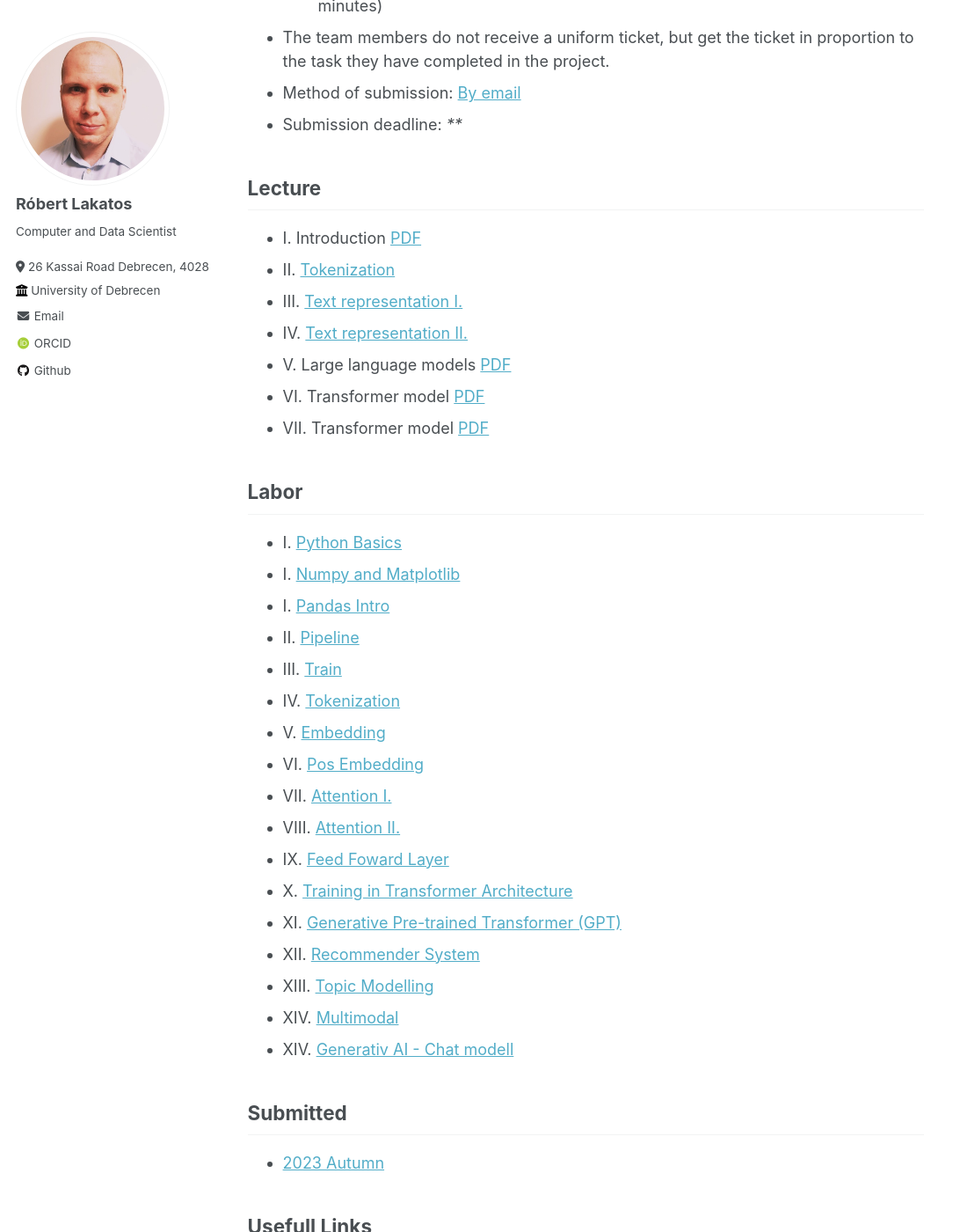
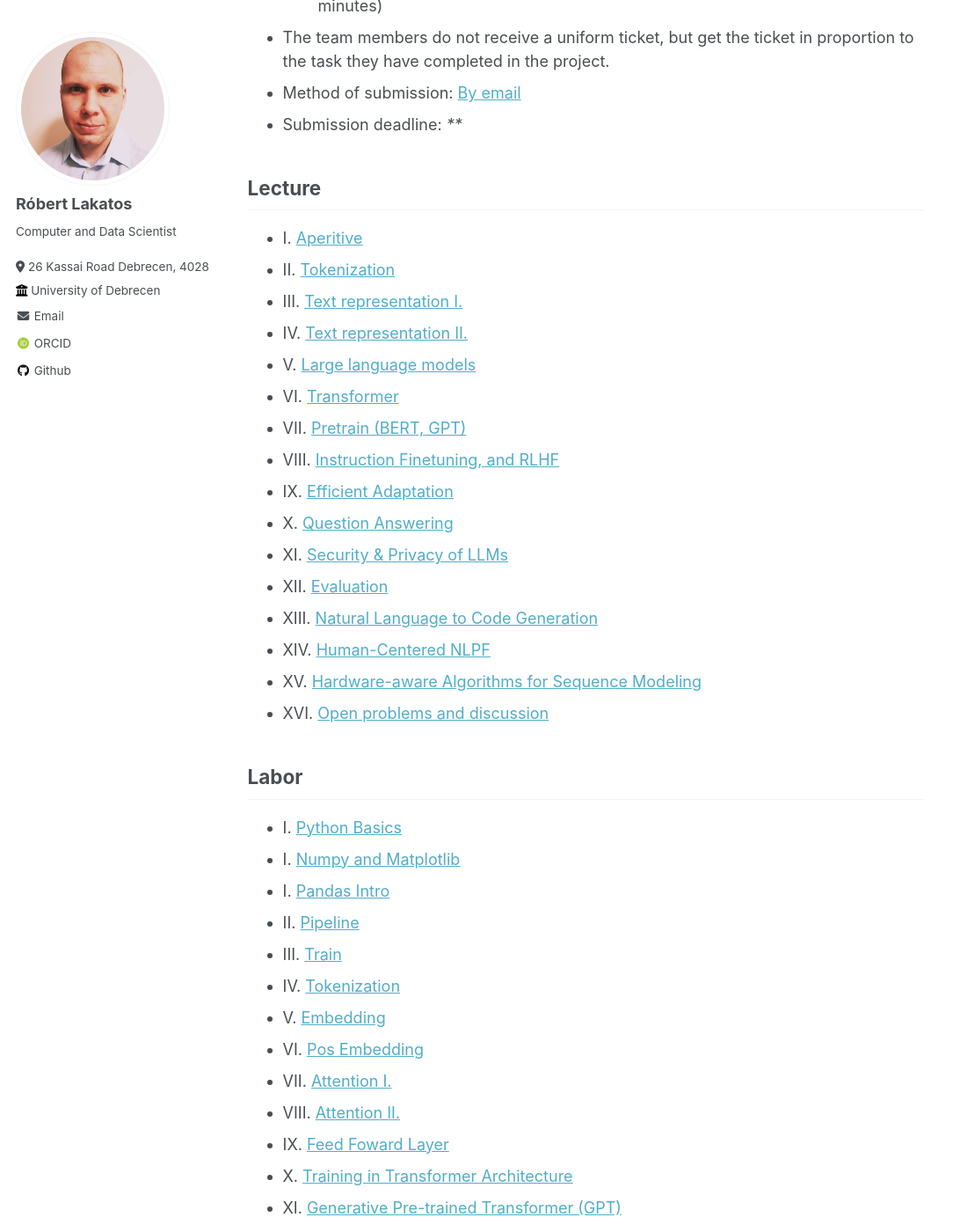
Before and after one commit to robertlakatos/me, a Jekyll site: the page built from _teaching/NLP-A.md, in a window 1280 px wide and 1400 px high, scrolled down 860 px. Shown: the whole window at 88% size, without its empty margins (0-1084 px from the left). Built offline with Jekyll 4.4.1, drawn with Linux system fonts in a browser that asks for light colours; some web fonts are replaced.

Commit message:
20240402

```diff
--- a/_teaching/NLP-A.md
+++ b/_teaching/NLP-A.md
@@ -27,13 +27,22 @@ Within the framework of the subject, students will learn about the basics of nat
 
 ## Lecture
 
-- I.    Introduction [PDF](https://robertlakatos.github.io/me/materials/NLP-A/lectures/L01_anlp.pdf)
+- I.    [Aperitive](https://robertlakatos.github.io/me/materials/NLP-A/lectures/L01_anlp.pdf)
 - II.   [Tokenization](../materials/NLP-A/lectures/lesson_2)
 - III.  [Text representation I.](../materials/NLP-A/lectures/lesson_3)
 - IV.   [Text representation II.](../materials/NLP-A/lectures/lesson_4)
-- V.    Large language models [PDF](https://robertlakatos.github.io/me/materials/NLP-A/lectures/L05_anlp.pdf)
-- VI.   Transformer model [PDF](https://robertlakatos.github.io/me/materials/NLP-A/lectures/L06_anlp.pdf)
-- VII.   Transformer model [PDF](https://robertlakatos.github.io/me/materials/NLP-A/lectures/L07_anlp.pdf)
+- V.    [Large language models](https://robertlakatos.github.io/me/materials/NLP-A/lectures/L05_anlp.pdf)
+- VI.   [Transformer](https://robertlakatos.github.io/me/materials/NLP-A/lectures/L06_anlp.pdf)
+- VII.  [Pretrain (BERT, GPT)](https://robertlakatos.github.io/me/materials/NLP-A/lectures/L07_anlp.pdf)
+- VIII. [Instruction Finetuning, and RLHF](https://robertlakatos.github.io/me/materials/NLP-A/lectures/L09_anlp.pdf)
+- IX.   [Efficient Adaptation](https://robertlakatos.github.io/me/materials/NLP-A/lectures/L09_anlp.pdf)
+- X.    [Question Answering](https://robertlakatos.github.io/me/materials/NLP-A/lectures/L10_anlp.pdf)
+- XI.   [Security & Privacy of LLMs](https://robertlakatos.github.io/me/materials/NLP-A/lectures/L11_anlp.pdf)
+- XII.  [Evaluation](https://robertlakatos.github.io/me/materials/NLP-A/lectures/L12_anlp.pdf)
+- XIII. [Natural Language to Code Generation](https://robertlakatos.github.io/me/materials/NLP-A/lectures/L13_anlp.pdf)
+- XIV.  [Human-Centered NLPF](https://robertlakatos.github.io/me/materials/NLP-A/lectures/L14_anlp.pdf)
+- XV.   [Hardware-aware Algorithms for Sequence Modeling](https://robertlakatos.github.io/me/materials/NLP-A/lectures/L15_anlp.pdf)
+- XVI.  [Open problems and discussion](https://robertlakatos.github.io/me/materials/NLP-A/lectures/L16_anlp.pdf)
 
 ## Labor
 
```
Also changed, not shown: materials/AI/lesson_8.md (+2 -1 lines), 9 other files.
